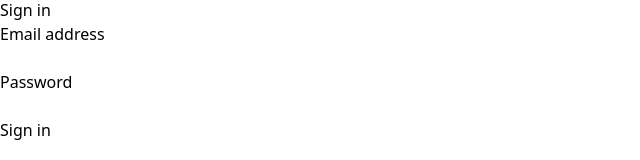
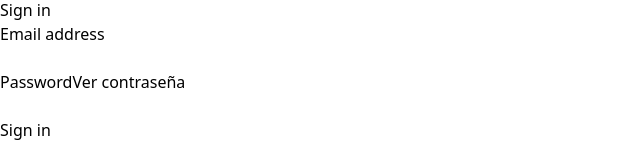
Before and after one commit to Nancy1226/CACEI, a React (Vite) app: page / in a window 1280 px wide. Shown: the part 152-312 px from the top of the page, without its empty margins (0-640 px from the left). Built offline with nearby package versions, Linux system fonts and the light colour scheme.

Commit message:
[ADD] ver contraseña

```diff
--- a/src/pages/Login.jsx
+++ b/src/pages/Login.jsx
@@ -1,6 +1,7 @@
+import React, { useState } from "react";
 import * as Yup from "yup";
 import Swal from "sweetalert2";
-import { Form, Formik, ErrorMessage } from "formik";
+import { Form, Formik } from "formik";
 import { Link, useNavigate } from "react-router-dom";
 import { Navigate } from "react-router-dom";
 import logo from '../assets/logo.png'
@@ -8,18 +9,20 @@ import Title from "../components/atoms/Title";
 import { login } from "../API/Route";
 
 function Login() {
-  const navigate = useNavigate()
+  const navigate = useNavigate();
+  const [showPassword, setShowPassword] = useState(false);
 
   return (
     <>
       <Formik
-        initialValues={
-          {
-              correo:"",
-              password:""
-
-          }
-        }
+        initialValues={{
+          correo: "",
+          password: "",
+        }}
+        validationSchema={Yup.object({
+          correo: Yup.string().email("Invalid email address").required("Required"),
+          password: Yup.string().required("Required"),
+        })}
         onSubmit={async (values, actions) => {
           try {
             const response = await login(values);
@@ -82,11 +85,16 @@ function Login() {
                           name="correo"
                           type="email"
                           onChange={handleChange}
+                          onBlur={handleBlur}
+                          value={values.correo}
                           autoComplete="email"
                           required
                           className="px-3 block w-full rounded-md border-0 py-1.5 text-gray-900 shadow-sm ring-1 ring-inset ring-gray-300 placeholder:text-gray-400 focus:ring-2 focus:ring-inset focus:ring-indigo-600 sm:text-sm sm:leading-6"
                         />
                       </div>
+                      {errors.correo && touched.correo && (
+                        <div className="text-red-500">{errors.correo}</div>
+                      )}
                     </div>
 
                     <div>
@@ -97,18 +105,31 @@ function Login() {
                         >
                           Password
                         </label>
+                        {/* Botón para mostrar/ocultar contraseña */}
+                        <button
+                          type="button"
+                          onClick={() => setShowPassword(!showPassword)}
+                          className="text-sm text-[#662481] font-bold"
+                        >
+                          {showPassword ? "Ocultar contraseña" : "Ver contraseña"}
+                        </button>
                       </div>
                       <div className="mt-2">
                         <input
                           id="password"
                           name="password"
-                          type="password"
+                          type={showPassword ? "text" : "password"}
                           onChange={handleChange}
+                          onBlur={handleBlur}
+                          value={values.password}
                           autoComplete="current-password"
                           required
                           className="px-3 block w-full rounded-md border-0 py-1.5 text-gray-900 shadow-sm ring-1 ring-inset ring-gray-300 placeholder:text-gray-400 focus:ring-2 focus:ring-inset focus:ring-indigo-600 sm:text-sm sm:leading-6"
                         />
                       </div>
+                      {errors.password && touched.password && (
+                        <div className="text-red-500">{errors.password}</div>
+                      )}
                     </div>
                     <div className="my-3">
                         <button
```
Lines whose indentation alone changed are shown as unchanged.
